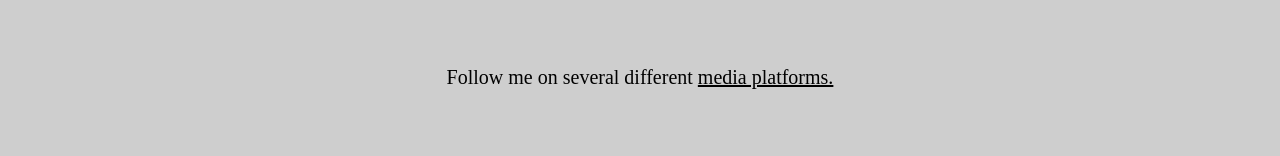
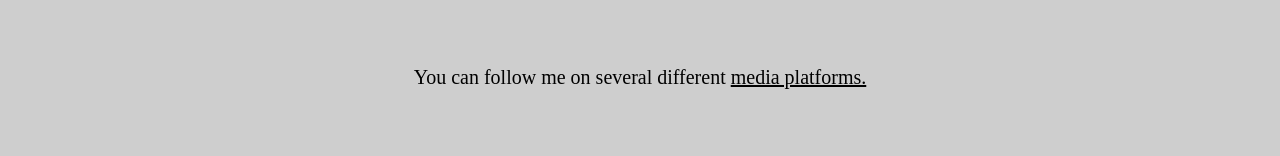
Before and after one commit to ShootYourBricks/shootyourbricks.github.io, a plain HTML site: page index.html in a window 1280 px wide. Shown: the part 315-471 px from the top of the page. Drawn offline with Linux system fonts and the light colour scheme.

Commit message:
Update index.html

```diff
--- a/index.html
+++ b/index.html
@@ -25,7 +25,7 @@
 			since then I've created several different social media accounts and have continued to make stop motion videos, brick MOCs, tutorials, and more!
 			Because of my stop motion hobby, I have a love for minifig scale brick builds and my favorite themes include City, Western, and Castle.</p>
 		<br>
-		<p class="center">Follow me on several different <a href="/socials.html" style="text-decoration : underline;">media platforms.</a></p>
+		<p class="center">You can follow me on several different <a href="/socials.html" style="text-decoration : underline;">media platforms.</a></p>
 	</main>
 
 
```
